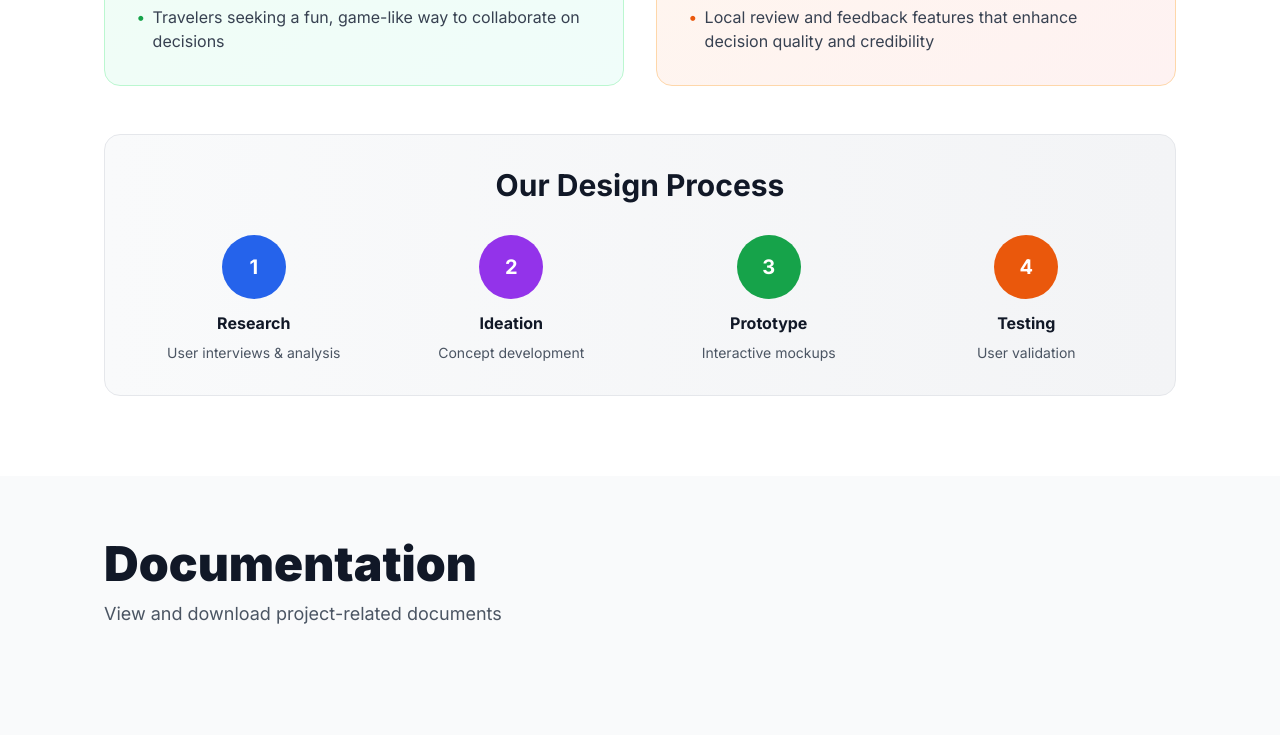
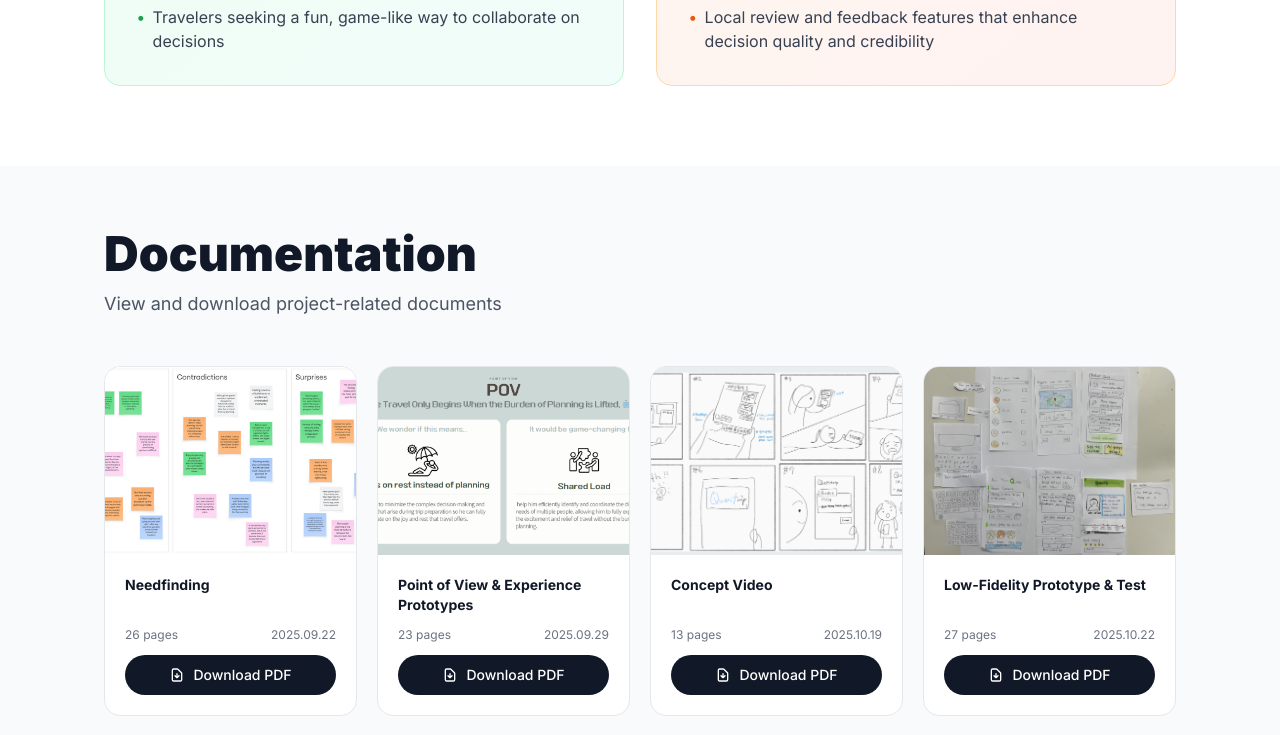
Before and after one commit to 9rin/hci-website-project, a React (Vite) app: page / in a window 1280 px wide. Shown: the part 1800-2535 px from the top of the page. Built offline with nearby package versions, Linux system fonts and the light colour scheme.

Commit message:
잘못 삭제함

```diff
--- a/src/pages/Home.tsx
+++ b/src/pages/Home.tsx
@@ -264,43 +264,6 @@ const Home = () => {
               </ul>
             </div>
           </div>
-
-          {/* Design Process */}
-          <div className="mt-12 bg-gradient-to-r from-gray-50 to-gray-100 rounded-2xl p-8 border border-gray-200">
-            <h2 className="text-3xl font-bold text-gray-900 mb-8 text-center">
-              Our Design Process
-            </h2>
-            <div className="grid grid-cols-2 md:grid-cols-4 gap-6">
-              <div className="text-center">
-                <div className="w-16 h-16 bg-blue-600 rounded-full flex items-center justify-center text-white font-bold text-xl mx-auto mb-3">
-                  1
-                </div>
-                <h3 className="font-bold text-gray-900 mb-2">Research</h3>
-                <p className="text-sm text-gray-600">User interviews & analysis</p>
-              </div>
-              <div className="text-center">
-                <div className="w-16 h-16 bg-purple-600 rounded-full flex items-center justify-center text-white font-bold text-xl mx-auto mb-3">
-                  2
-                </div>
-                <h3 className="font-bold text-gray-900 mb-2">Ideation</h3>
-                <p className="text-sm text-gray-600">Concept development</p>
-              </div>
-              <div className="text-center">
-                <div className="w-16 h-16 bg-green-600 rounded-full flex items-center justify-center text-white font-bold text-xl mx-auto mb-3">
-                  3
-                </div>
-                <h3 className="font-bold text-gray-900 mb-2">Prototype</h3>
-                <p className="text-sm text-gray-600">Interactive mockups</p>
-              </div>
-              <div className="text-center">
-                <div className="w-16 h-16 bg-orange-600 rounded-full flex items-center justify-center text-white font-bold text-xl mx-auto mb-3">
-                  4
-                </div>
-                <h3 className="font-bold text-gray-900 mb-2">Testing</h3>
-                <p className="text-sm text-gray-600">User validation</p>
-              </div>
-            </div>
-          </div>
         </div>
       </section>
 
@@ -315,6 +278,51 @@ const Home = () => {
             <p className="text-lg text-gray-600">
               View and download project-related documents
             </p>
+          </div>
+
+          {/* Document Cards Grid */}
+          <div className="grid grid-cols-1 sm:grid-cols-2 lg:grid-cols-4 gap-5">
+            {documents.map((doc) => (
+              <div
+                key={doc.id}
+                className="group bg-white rounded-2xl overflow-hidden hover:shadow-lg transition-all duration-300 border border-gray-200"
+              >
+                {/* Image Section */}
+                <div className="aspect-[4/3] overflow-hidden bg-gray-100">
+                  <img
+                    src={doc.imageUrl}
+                    alt={doc.title}
+                    className="w-full h-full object-cover group-hover:scale-105 transition-transform duration-300"
+                  />
+                </div>
+
+                {/* Content Section */}
+                <div className="p-5">
+                  {/* Title */}
+                  <h3 className="text-sm font-bold text-gray-900 mb-3 leading-snug min-h-[2.5rem]">
+                    {doc.title}
+                  </h3>
+
+                  {/* Meta Info */}
+                  <div className="flex items-center justify-between mb-3 text-xs text-gray-500">
+                    <span>{doc.pages} pages</span>
+                    <span>{doc.date}</span>
+                  </div>
+
+                  {/* Download Button */}
+                  <a
+                    href={doc.pdfUrl}
+                    download
+                    className="inline-flex items-center justify-center w-full px-4 py-2.5 bg-gray-900 text-white rounded-full font-medium hover:bg-gray-800 transition-colors text-sm"
+                  >
+                    <svg className="w-4 h-4 mr-2" fill="none" stroke="currentColor" viewBox="0 0 24 24">
+                      <path strokeLinecap="round" strokeLinejoin="round" strokeWidth={2} d="M12 10v6m0 0l-3-3m3 3l3-3m2 8H7a2 2 0 01-2-2V5a2 2 0 012-2h5.586a1 1 0 01.707.293l5.414 5.414a1 1 0 01.293.707V19a2 2 0 01-2 2z" />
+                    </svg>
+                    Download PDF
+                  </a>
+                </div>
+              </div>
+            ))}
           </div>
         </div>
       </section>
```
